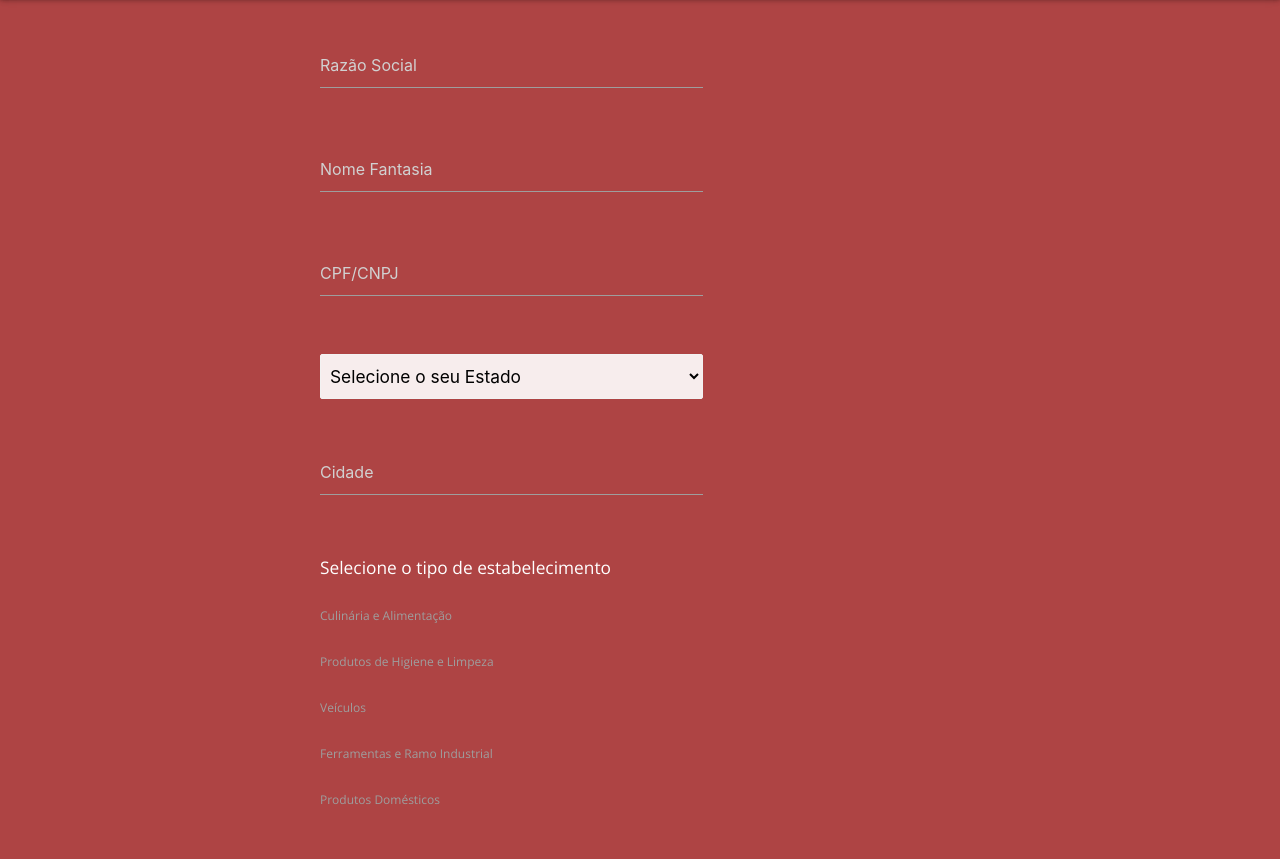
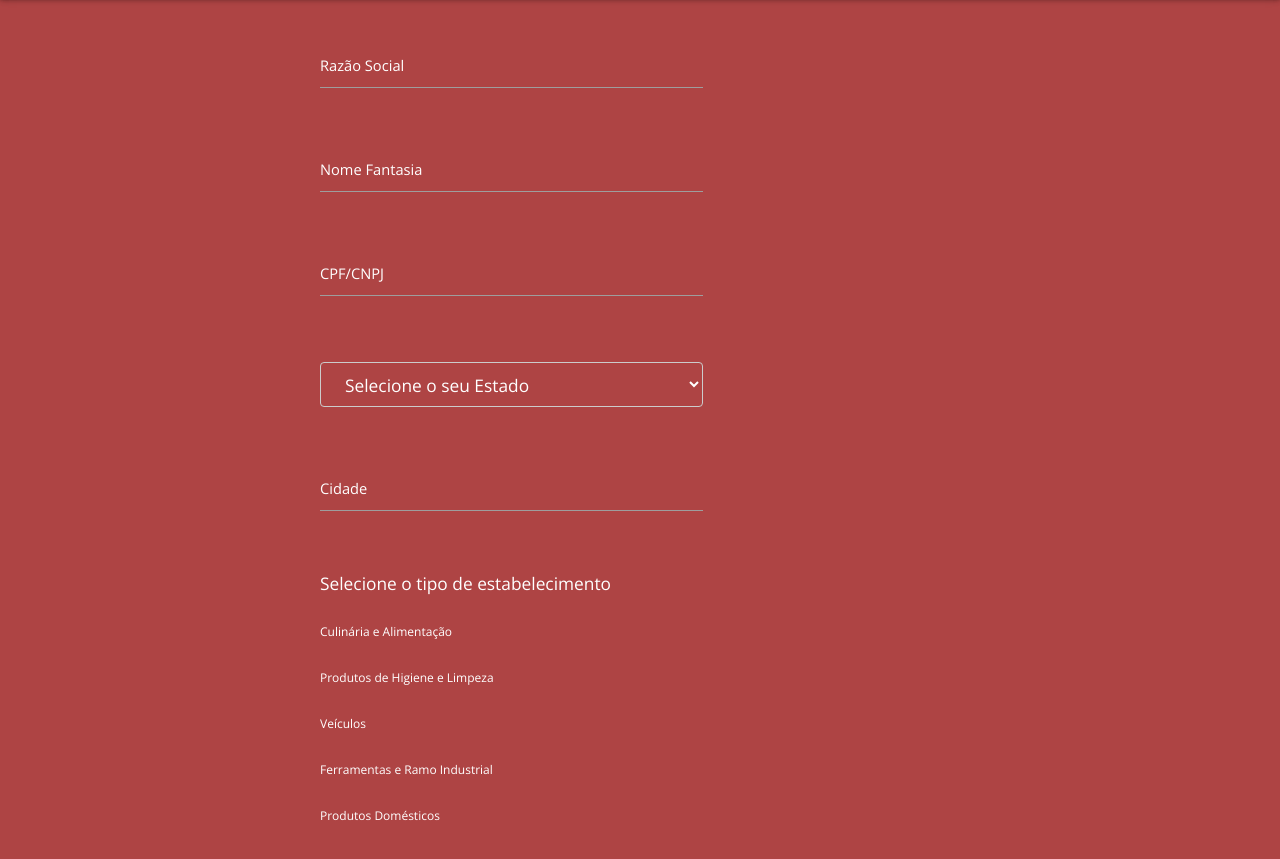
Before and after one commit to leomayerk/orderfy-project, a website: page web-project/entidade.html in a window 1280 px wide. Shown: the part 67-926 px from the top of the page. Drawn offline with nearby package versions, Linux system fonts and the light colour scheme.

Commit message:
funcionamento direito das telas de cadastro

```diff
--- a/web-project/assets/css/cadastros.css
+++ b/web-project/assets/css/cadastros.css
@@ -10,11 +10,95 @@ body{
     background-color:#970d0dc5;
 }
 
+input[type=text],input[type=number] {
+	width: 100%;
+	padding: 12px 20px;
+	margin: 8px 0;
+	display: inline-block;
+	border: 1px solid #ccc;
+	border-radius: 4px;
+	box-sizing: border-box;
+
+}
+
+input[type=password],input[type=number] {
+	width: 100%;
+	padding: 12px 20px;
+	margin: 8px 0;
+	display: inline-block;
+	border: 1px solid #ccc;
+	border-radius: 4px;
+	box-sizing: border-box;
+
+}
+
+input[type=email],input[type=number] {
+	width: 100%;
+	padding: 12px 20px;
+	margin: 8px 0;
+	display: inline-block;
+	border: 1px solid #ccc;
+	border-radius: 4px;
+	box-sizing: border-box;
+
+}
+
+
+select {
+	width: 100%;
+	padding: 10px 20px;
+	margin: 8px 0;
+	display: inline-block;
+	border: 1px solid #ccc;
+	border-radius: 4px;
+	box-sizing: border-box;
+	background-color: transparent;;
+	font-family: "Open Sans", Arial, Helvetica, sans-serif;
+    font-size: 13pt;
+    font-weight: 300;
+	line-height: 1.65;
+	color: white;
+}
+
+
 nav{
     font-family: "Pacifico", cursive;
     font-size:22pt;
     text-align: center;
 }
+
+::placeholder{
+
+	font-family: "Open Sans", Arial, Helvetica, sans-serif;
+    font-size: 11pt;
+    font-weight: 300;
+	line-height: 1.65;
+	color: #ffffff;
+}
+
+.input-field label{
+
+	color: white
+}
+
+[type="radio"]:checked+label:after {
+    border-radius: 50%;
+    border: 2px solid yellow;
+    background-color: yellow;
+    z-index: 0;
+    -webkit-transform: scale(1.02);
+    -moz-transform: scale(1.02);
+    -ms-transform: scale(1.02);
+    -o-transform: scale(1.02);
+    transform: scale(1.02);
+}
+
+
+[type="radio"]:not(:checked)+label:after {
+    border-radius: 50%;
+    border: 2px solid black;
+    z-index: -1;
+    transform: scale(0);
 
 #search{
     font-family: "Montserrat", sans-serif;
@@ -44,9 +128,6 @@ nav{
     color: #970d0dc5;
 }
 
-div {
-
-}
 
 /* Footer */
 	#footer {
```
